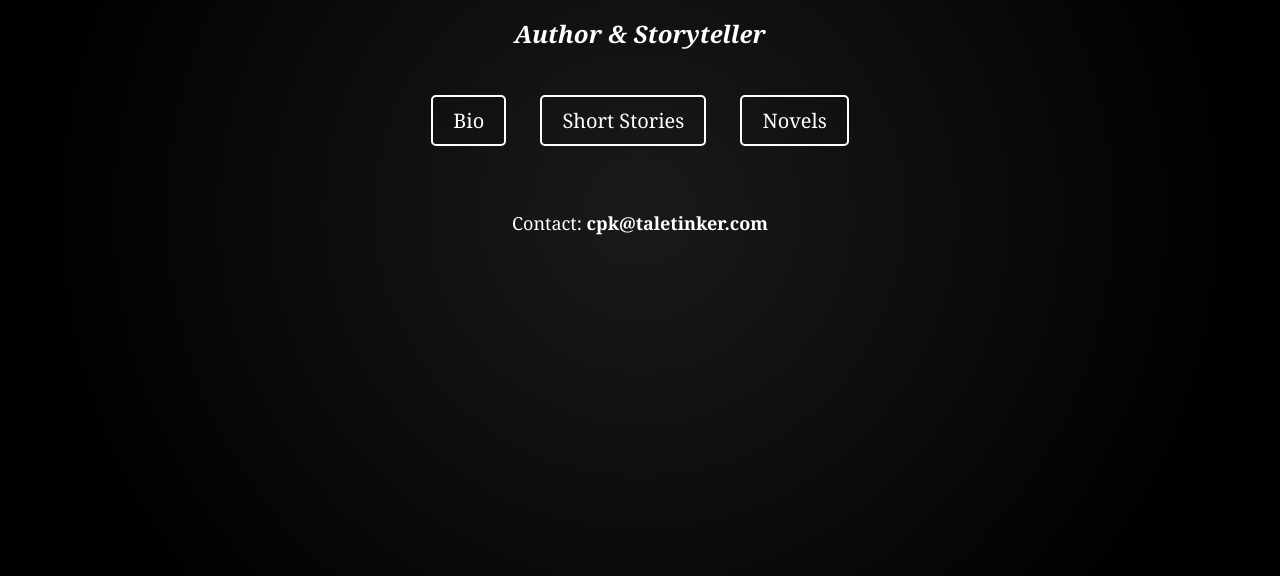
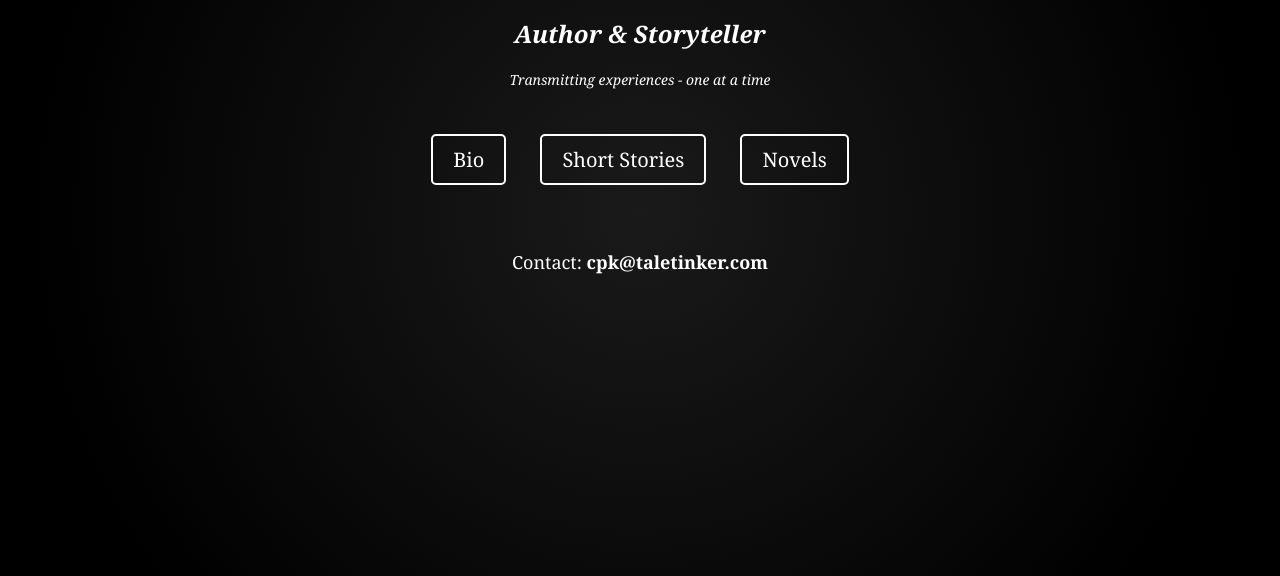
Before and after one commit to chipzulu/taletinker-site, a plain HTML site: page index.html in a window 1280 px wide. Shown: the part 188-764 px from the top of the page. Drawn offline with Linux system fonts and the light colour scheme.

Commit message:
Transmitting

```diff
--- a/index.html
+++ b/index.html
@@ -39,6 +39,11 @@
         h2 {
             font-size: 24px;
             font-style: italic;
+        }
+        .subtitle {
+            font-size: 14px;
+            font-style: italic;
+            margin-top: 5px;
         }
         .nav {
             margin-top: 30px;
@@ -85,6 +90,7 @@
     <div class="container">
         <h1>Christian P. Koch</h1>
         <h2>Author & Storyteller</h2>
+        <p class="subtitle">Transmitting experiences - one at a time</p>
         <div class="nav">
             <a href="#bio">Bio</a>
             <a href="#short-stories">Short Stories</a>
```
